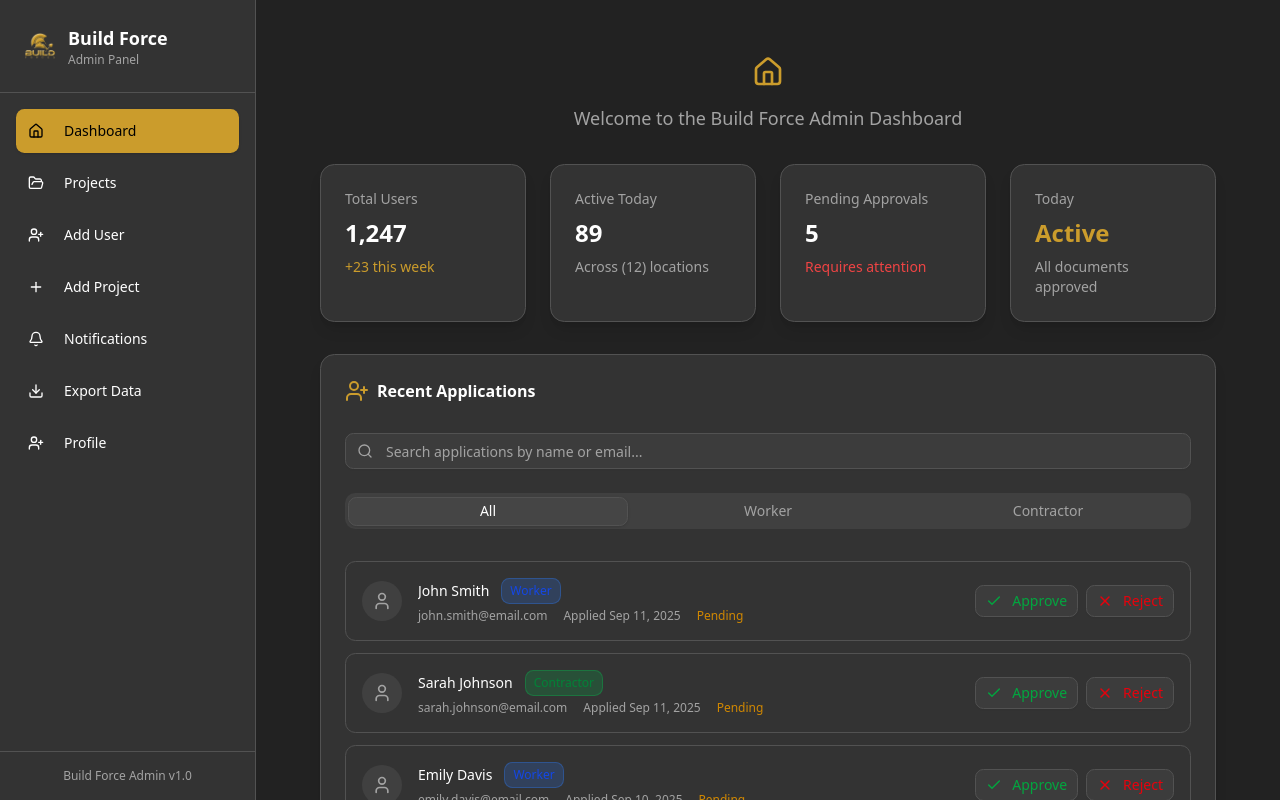
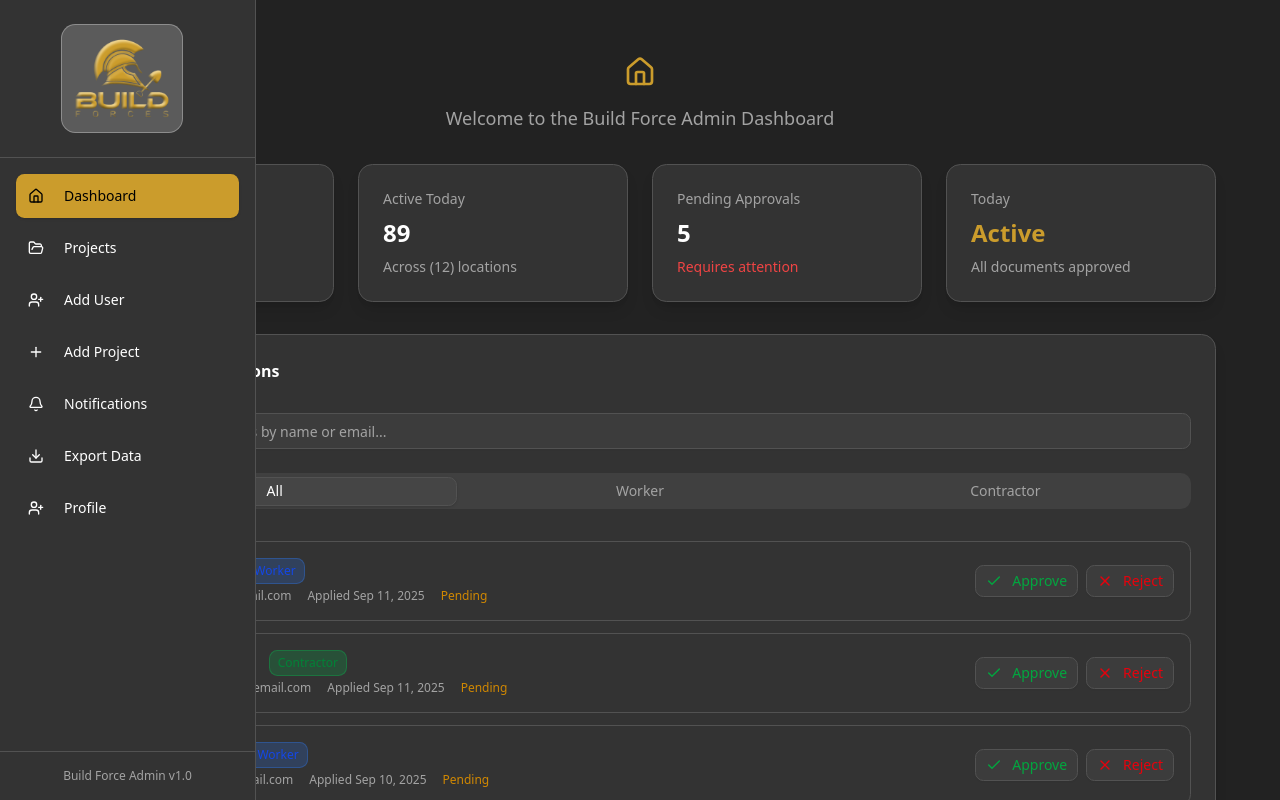
Before and after one commit to Hamza-Akhtar008/buildforce, a Next.js app: page /admin in a window 1280 px wide. Shown: the top 800 px of the page. Built offline with nearby package versions, Linux system fonts and the light colour scheme.

Commit message:
UI Adjustment

```diff
--- a/app/admin/layout.tsx
+++ b/app/admin/layout.tsx
@@ -6,10 +6,13 @@ export default function AdminLayout({
   children: React.ReactNode;
 }) {
   return (
-      <div className="dark min-h-screen bg-background text-foreground">
+    <div className="dark flex min-h-screen bg-background text-foreground">
+      {/* Sidebar */}
       <AdminSidebar />
-         <main className="md:ml-64">
-            <div className="container mx-auto p-6">{children}</div>
+
+      {/* Main content */}
+      <main className="flex-1">
+        <div className="p-6">{children}</div>
       </main>
     </div>
   );
--- a/app/admin/page.tsx
+++ b/app/admin/page.tsx
@@ -130,8 +130,8 @@ export default function AdminDashboard() {
    };
 
    return (
-      <div className="min-h-screen py-8">
-         <div className="max-w-4xl mx-auto space-y-8">
+      <div className="min-h-screen mx-auto py-8">
+         <div className="max-w-6xl mx-auto space-y-8">
             {/* Header Section */}
             <div className="text-center">
                <div className="flex items-center justify-center space-x-3 mb-4">
--- a/app/page.tsx
+++ b/app/page.tsx
@@ -10,10 +10,10 @@ import { useRouter } from "next/navigation"
 export default function SignInPage() {
   const router = useRouter();
   const [showPassword, setShowPassword] = useState(false)
-const handlelogin = async()=>
-{
-router.push('/Dashboard');
-}
+const handlelogin = async (e: React.FormEvent<HTMLFormElement>) => {
+  e.preventDefault(); // stop form from refreshing the page
+  router.push("/Dashboard");
+};
   return (
     <div className="flex min-h-screen bg-[#222222] text-white items-center justify-center">
       <Card className="w-full max-w-md p-8 bg-[#333333] shadow-lg">
@@ -31,7 +31,7 @@ router.push('/Dashboard');
           <p className="text-gray-400">Sign in to your account to continue</p>
         </div>
 
-        <form className="space-y-6">
+        <form onSubmit={handlelogin}className="space-y-6">
           {/* Email */}
           <div className="flex items-center bg-white rounded px-3">
             <Mail className="text-gray-400 mr-2 h-5 w-5" />
@@ -80,7 +80,7 @@ router.push('/Dashboard');
           {/* Sign in Button */}
           <Button
             type="submit"
-            onClick={handlelogin}
+
             className="w-full h-12 bg-[#cb9c2c] text-black font-semibold shadow-inner shadow-white/40 hover:bg-[#b58925]"
           >
             Sign in
--- a/components/common/admin-sidebar.tsx
+++ b/components/common/admin-sidebar.tsx
@@ -16,6 +16,7 @@ import {
 } from "lucide-react";
 import { useState } from "react";
 import logo from "@/public/images/logo.png";
+import Image from 'next/image'
 
 const sidebarItems = [
    {
@@ -95,15 +96,20 @@ export function AdminSidebar() {
             <div className="flex flex-col h-screen">
                {/* Header */}
                <div className="p-6 border-b border-border">
-                  <div className="flex items-center space-x-3">
-                     <div className="w-8 h-8  rounded-lg flex items-center justify-center">
-                        <img src={logo.src}></img>
+                 <div className="flex items-center justify-center space-x-3">
+                     <div className="relative bg-white/20 align-center backdrop-blur-sm p-2.5 rounded-xl border border-white/30 group-hover:bg-white/30 transition-all duration-300 animate-glow">
+
+                         <Image
+                               src={logo.src}
+                               alt="build foirce"
+                               width={100}
+                               height={50}
+                               priority
+                               className="brightness-100"
+                             />
                      </div>
                      <div>
-                        <h2 className="text-lg font-semibold">Build Force</h2>
-                        <p className="text-xs text-muted-foreground">
-                           Admin Panel
-                        </p>
+
                      </div>
                   </div>
                </div>
```
Lines whose indentation alone changed are shown as unchanged.
